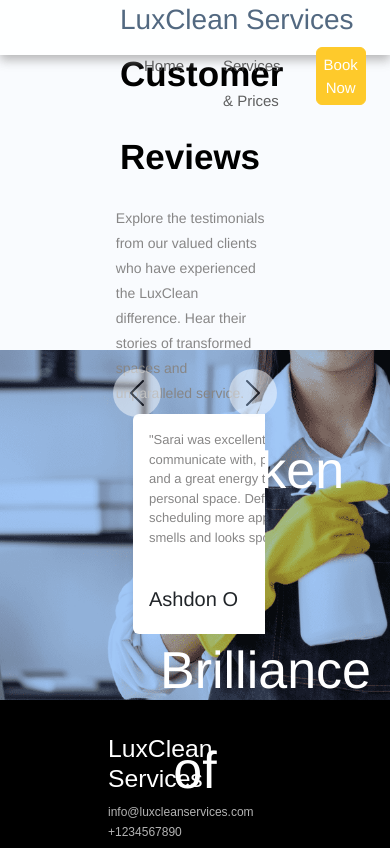
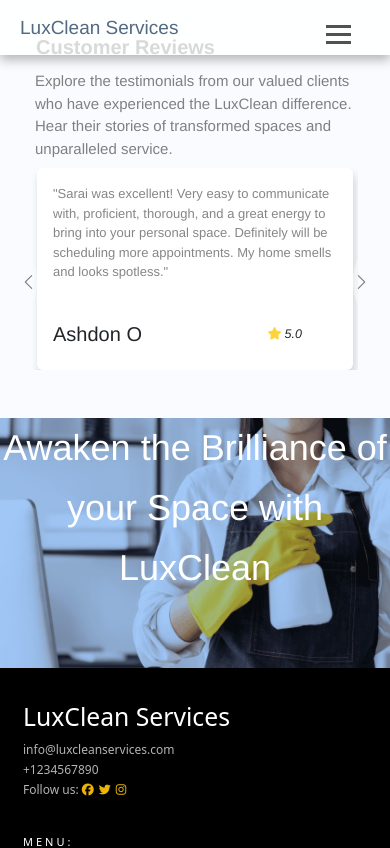
Before and after one commit to SotaogDemo/luxcleanservice-application, an Angular app: page /reviews in a window 390 px wide. Shown: the top 848 px of the page. Built offline with nearby package versions, Linux system fonts and the light colour scheme.

Commit message:
code sanitation and mobile responsiveness added on home page

```diff
--- a/src/app/components/faq/faq.component.scss
+++ b/src/app/components/faq/faq.component.scss
@@ -98,3 +98,45 @@
   color:#f0f0f0
 
 }
+
+
+@media only screen and (max-width: 767px) {
+  .container {
+    padding: 0 20px; /* Reduce padding for smaller screens */
+  }
+
+  .faq-section {
+    font-size: 16px; /* Decrease font size for smaller screens */
+    line-height: 24px; /* Adjust line height for smaller screens */
+  }
+
+  .faq-item {
+    margin: 10px 0; /* Reduce vertical margin for smaller screens */
+    border-bottom: none; /* Remove border bottom for smaller screens */
+  }
+
+  .question {
+    padding: 10px 0; /* Reduce vertical padding for smaller screens */
+  }
+
+  .question h3 {
+    font-size: 16px; /* Decrease font size for smaller screens */
+  }
+
+  .card-t {
+    margin: 20px; /* Adjust margin for smaller screens */
+  }
+
+  .question-fq {
+    font-size: 20px; /* Adjust font size for smaller screens */
+  }
+
+  .question-dt {
+    font-size: 14px; /* Adjust font size for smaller screens */
+  }
+
+  .col-md-6 {
+    text-align: center; /* Center align content on smaller screens */
+    margin-bottom: 20px; /* Add margin bottom for smaller screens */
+  }
+}
--- a/src/app/components/footer/footer.component.html
+++ b/src/app/components/footer/footer.component.html
@@ -1,16 +1,16 @@
 <footer class="footer-bs">
-    <div class="row" style="padding-left:120px; padding-right:120px;">
-      <div class="col-md-3 footer-brand animated fadeInLeft" style="padding-left:0px;">
-          <h2>LuxClean Services</h2>
-            <p style="margin-bottom: 2px;">info@luxcleanservices.com</p>
-            <p>+1234567890</p>
-            <p>Follow us: <a href="#"><i class="fa-brands fa-facebook" style="color: rgba(236, 181, 2, 1); margin-right: 5px"></i></a>
-                <a href="#"><i class="fa-brands fa-x-twitter" style="color: rgba(236, 181, 2, 1); margin-right: 5px"></i></a>
-                <a href="#"><i class="fa-brands fa-instagram" style="color: rgba(236, 181, 2, 1); margin-right: 5px"></i></a></p>
+    <div class="row footer-row">
+        <div class="col-md-3 footer-brand">
+            <h2>LuxClean Services</h2>
+            <p class="contact-info">info@luxcleanservices.com</p>
+            <p class="contact-info">+1234567890</p>
+            <p class="social-icons">Follow us: <a href="#"><i class="fa-brands fa-facebook"></i></a>
+                <a href="#"><i class="fa-brands fa-twitter"></i></a>
+                <a href="#"><i class="fa-brands fa-instagram"></i></a></p>
         </div>
-      <div class="col-md-4 footer-nav animated fadeInUp">
-          <h4>Menu: </h4>
-          <div class="col-md-6">
+        <div class="col-md-4 footer-nav">
+            <h4>Menu: </h4>
+            <div class="col-md-6">
                 <ul class="pages">
                     <li><a href="/">Home</a></li>
                     <li><a href="/service">Services</a></li>
@@ -19,7 +19,7 @@
             </div>
         </div>
     </div>
-    <div style="text-align: center; color:rgba(255,255,255,0.70);">
+    <div class="footer-text">
         <h6>Copyright © 2024, All rights reserved.</h6>
     </div>
 </footer>
--- a/src/app/components/footer/footer.component.scss
+++ b/src/app/components/footer/footer.component.scss
@@ -1,7 +1,3 @@
-:host {
-  font-family: Arial, Helvetica, sans-serif; /* Fallback font families */
-}
-
 .footer-bs {
   background-color: black;
   padding: 24px 0px;
@@ -50,3 +46,41 @@
 @media (min-width: 768px) {
 .footer-bs .footer-nav, .footer-bs .footer-social, .footer-bs .footer-ns { border-left:solid 1px rgba(255,255,255,0.10); }
 }
+
+/* Add new CSS classes for styling */
+.contact-info {
+  margin-bottom: 2px;
+  font-size: 12px;
+  color: rgba(255, 255, 255, 0.70);
+}
+
+.social-icons a {
+  color: rgba(236, 181, 2, 1);
+  margin-right: 5px;
+}
+
+.footer-text {
+  text-align: center;
+  color: rgba(255, 255, 255, 0.70);
+  margin-top: 20px;
+}
+
+.row{
+  width: 100%;
+}
+
+/* Media query for mobile responsiveness */
+@media (max-width: 767px) {
+  .footer-row {
+      padding-left: 10px;
+      padding-right: 10px;
+  }
+
+  .footer-bs{
+    height: 390px !important;
+  }
+
+  .footer-brand, .footer-nav {
+      padding-left: 0px;
+  }
+}
--- a/src/app/components/home/home.component.html
+++ b/src/app/components/home/home.component.html
@@ -1,86 +1,38 @@
 <div class="landing-image">
-  <div class="landing-content cont" [@slideDown]>
+  <div class="landing-content cont">
     <h1 class="company-name2">Welcome to a</h1>
     <h1 class="company-name1">Cleaner Home!</h1>
-    <h4 class="company-text">LuxClean is the premier cleaning service in your local area.
-      We offer reliable and high-quality cleaning services across the city.</h4>
+    <h4 class="company-text">LuxClean is the premier cleaning service in your local area. We offer reliable and high-quality cleaning services across the city.</h4>
     <h4 class="company-number">Call us at +1234567890</h4>
-    <span routerLink="/book-now" class="book-now-btn" >Book a Service</span>
+    <span class="book-now-btn" routerLink="/book-now">Book a Service</span>
   </div>
 </div>
-<div>
 
-</div>
-
-<div class="about-us-container" style="background: rgba(249, 251, 254, 1);">
+<div class="about-us-container">
     <div class="row">
-        <div class="col-md-6">
-          <div class="container" style="padding-left: 0px; height: 500px; background: rgba(249, 251, 254, 1);">
-            <div class="box A" style="padding-left: 0px"></div>
+        <div class="col-md-6 col-sm-12">
+          <div class="container">
+            <div class="box A ml-5"></div>
             <div class="box B shadow p-3 mb-5 bg-white rounded">
-              <div class="row" style="text-align: center; padding-bottom: 0px; margin-bottom: 0px; color: rgba(81, 101, 123, 1);">
-                <H1 style="padding-bottom: 0px;">20+</H1>
-                <div class="w-100" style="text-align: center; padding-bottom: 0px; margin-bottom: 0px; color: rgba(81, 101, 123, 1);"></div>
-                <h4>Years of Service</h4>
-              </div>
-
-
-              </div>
-            <div class="box C shadow p-3 mb-5 bg-white rounded">
-              <div class="row" style="text-align: center; padding-bottom: 0px; margin-bottom: 0px; color: rgba(81, 101, 123, 1);">
-                <H1 style="padding-bottom: 0px;">300+</H1>
-                <div class="w-100" style="text-align: center; padding-bottom: 0px; margin-bottom: 0px; color: rgba(81, 101, 123, 1);"></div>
-                <h4>Happy Clients</h4>
+              <div class="row box-content">
+                <h1 class="first-line">20+</h1>
+                <h4 class="first-line">Years of Service</h4>
               </div>
             </div>
-
+            <div class="box C shadow p-3 mb-5 bg-white rounded">
+              <div class="row box-content">
+                <h1 class="first-line">300+</h1>
+                <h4 class="first-line">Happy Clients</h4>
+              </div>
+            </div>
             <div class="box D"></div>
           </div>
         </div>
-        <div class="col-md-6" style="margin-top:20px">
-            <h2 style="font-family: Helvetica;
-            font-size: 17px;
-            font-weight: 400;
-            line-height: 35px;
-            letter-spacing: 0em;
-            text-align: left;
-            color: rgba(81, 101, 123, 1);
-            ">___ About us ___</h2>
-            <h1 style="font-family: Helvetica;
-            font-size: 45px;
-            font-weight: 400;
-            line-height: 35px;
-            letter-spacing: 0em;
-            text-align: left;
-            ;">
-              Why will you Choose
-            </h1>
-            <h1 style="font-family: Helvetica;
-            padding-top: 20px;
-            font-size: 45px;
-            font-weight: 400;
-            line-height: 35px;
-            letter-spacing: 0em;
-            text-align: left;
-            ;">our Services?</h1>
-            <p style="font-family: Helvetica;
-            font-size: 15px;
-            padding-top: 20px;
-            font-weight: 400;
-            line-height: 25px;
-            letter-spacing: 0em;
-            text-align: left;
-            color: rgba(135, 134, 134, 1);
-            ">Efficient, Friendly, Residential & Commercial Cleaners. Your </p>
-            <p style="font-family: Helvetica;
-            font-size: 15px;
-            font-weight: 400;
-            line-height: 0px;
-            letter-spacing: 0em;
-            text-align: left;
-            padding-bottom: 18px;
-            color: rgba(135, 134, 134, 1);
-            ">Satisfaction is guaranteed.</p>
+        <div class="col-md-6  col-sm-12 about-us-content">
+            <h2 class="about-us-heading">___ About us ___</h2>
+            <h1 class="service-why-choose-heading">Why will you Choose</h1>
+            <h1 class="service-why-choose-subheading">our Services?</h1>
+            <p class="service-description">Efficient, Friendly, Residential & Commercial Cleaners. Your Satisfaction is guaranteed.</p>
             <div>
               <label for="checkbox1" class="form-check-label">
                 <span id="checkbox1" class="custom-checkbox checked"></span>
@@ -111,13 +63,11 @@
                 7 days a week service
               </label>
             </div>
-            <button class="btn btn-warning" routerLink="/service" style="margin-top: 20px; color: #FFF" >View Details</button>
+            <button class="btn btn-warning view-details-btn" routerLink="/service">View Details</button>
         </div>
     </div>
-
 </div>
 
-
-<app-faq ></app-faq>
+<app-faq></app-faq>
 
 <app-reviews></app-reviews>
--- a/src/app/components/home/home.component.scss
+++ b/src/app/components/home/home.component.scss
@@ -12,17 +12,12 @@
 .landing-content {
   position: relative;
   top: 61%;
-
   transform: translateY(-50%);
   text-align: left;
 }
 
-.cont{
+.cont {
   margin-left: 120px;
-}
-
-.navitem{
-  color: rgba(81, 101, 123, 1);
 }
 
 .company-name1 {
@@ -37,8 +32,7 @@
   padding-top: 20px;
 }
 
-
-.company-name2{
+.company-name2 {
   font-family: Helvetica;
   font-size: 70px;
   font-weight: 400;
@@ -58,13 +52,13 @@
   border-radius: 4px;
   cursor: pointer;
   vertical-align: middle;
+}
 
-
-}
 .custom-checkbox.checked {
   background-color: rgba(236, 181, 2, 1);
   border-color: rgba(236, 181, 2, 1);
 }
+
 .custom-checkbox.checked::after {
   content: '\2714'; /* Unicode checkmark symbol */
   color: #fff;
@@ -75,7 +69,7 @@
   display: block;
 }
 
-.form-check-label{
+.form-check-label {
   font-family: Helvetica;
   font-size: 14px;
   font-weight: 400;
@@ -83,25 +77,21 @@
   letter-spacing: 0em;
   text-align: left;
   color: rgba(81, 101, 123, 1);
-
 }
-
 
 .company-text {
   padding-top: 20px;
   width: 540px;
-  //height: 70px;
   font-family: Helvetica;
   font-size: 18px;
   font-weight: 500;
   line-height: 30px;
-  // letter-spacing: 0em;
   text-align: left;
   color: rgba(81, 101, 123, 1);
   position: relative;
 }
 
-.company-number{
+.company-number {
   padding-top: 25px;
   width: 297px;
   position: relative;
@@ -119,10 +109,7 @@
   font-size: 16px;
   font-weight: 400;
   line-height: 35px;
-  padding-top: 10px;
-  padding-right:  12px;
-  padding-left:  12px;
-  padding-bottom: 10px;
+  padding: 10px 12px;
   border-radius: 11px;
   gap: 6px;
   top: 14px;
@@ -131,7 +118,12 @@
   background-color: rgba(236, 181, 2, 1);
 }
 
-.A{
+.book-now-btn:hover {
+  background-color: #F5F5F5;
+  color: rgba(236, 181, 2, 1);
+}
+
+.A {
   background-image: url('/assets/home-images/A.jpg');
   background-size: cover;
   background-position: center;
@@ -139,15 +131,14 @@
   height: 370px;
 }
 
-.B{
+.B {
   width: 230px;
   height: 100px;
   border-radius: 12px;
   box-shadow: 2px 2px 20px 1px rgba(0, 0, 0, 0.1);
 }
 
-
-.D{
+.D {
   background-image: url('/assets/home-images/D.jpg');
   background-size: cover;
   background-position: center;
@@ -157,7 +148,7 @@
   top: -67%;
 }
 
-.C{
+.C {
   width: 230px;
   height: 100px;
   border-radius: 12px;
@@ -165,74 +156,187 @@
   margin-top: 20px;
 }
 
-
-
-.book-now-btn:hover {
-  background-color: #F5F5F5; /* Change background color on hover */
-  color: rgba(236, 181, 2, 1);
+.col-md-6 {
+  height: 550px;
 }
 
-// About Us:
+.container {
+  margin-top: 20px;
+  background-color: #fff;
+  margin-left: 120px;
+  display: grid;
+  grid-template-columns: 250px 250px;
+  max-height: 100%;
 
-// .about-us-container {
-//   overflow: hidden;
-//   background-color: #F5F5F5; /* Plain background color */
-//   background-size: cover;
-//   text-align: center;
-//   padding-top: 10px;
-// }
+  .box{
+    background-color: #333;
+    padding: 20px;
+    border-radius: 10px;
+    color: #fff;
+    display: flex;
+    align-items: center;
+    justify-content: center;
+    font-size: 40px;
+    font-family: sans-serif;
+  }
+}
 
+.about-us-content {
+  overflow: hidden;
+  padding: 20px;
+  padding-left: 0px;
+}
 
-html, body {
-  height: 100%;
-  width: 100%;
-  margin: 0px;
-  padding: 0px;
-  overflow-x: hidden;
+.about-us-container h2 {
+  margin-bottom: 20px;
+  color: #364F6B;
+}
+
+.about-us-container p {
+  font-size: 120%;
+  color: #000;
+}
+
+.view-details-btn {
+  margin-top: 20px;
+  color: #FFF;
 }
 
 
-.col-md-6{
-  height: 550px;
+.service-description{
+  font-family: Helvetica; font-size: 15px !important; padding-top: 20px; font-weight: 400; line-height: 25px; letter-spacing: 0em; text-align: left; color: rgba(135, 134, 134, 1) !important;
 }
-.container{
-  margin-top: 20px;
-  background-color:#fff;
-  margin-left: 120px;
-  display:grid;
-  grid-template-columns: 250px 250px;
-  //grid-row: 1000px 1000px;
-  //grid-column-gap: 20px;
-  //rid-row-gap: 20px;
-  .box{
-    background-color:#333;
-    padding:20px;
-    border-radius:10px;
-    color:#fff;
-    display:flex;
-    align-items:center;
-    justify-content:center;
-    font-size:40px;
-    font-family:sans-serif;
+
+.service-why-choose-heading{
+  font-family: Helvetica; font-size: 45px; font-weight: 400; line-height: 35px; letter-spacing: 0em; text-align: left;
+}
+
+
+.service-why-choose-subheading{
+  font-family: Helvetica; padding-top: 20px; font-size: 45px; font-weight: 400; line-height: 35px; letter-spacing: 0em; text-align: left;
+}
+
+
+.about-us-heading{
+  font-family: Helvetica; font-size: 17px; font-weight: 400; line-height: 35px; letter-spacing: 0em; text-align: left; color: rgba(81, 101, 123, 1);
+}
+
+
+
+.box-content{
+  .first-line{
+    text-align: center; padding-bottom: 0px; margin-bottom: 0px; color: rgba(81, 101, 123, 1);
   }
 
 }
 
 
 
-.about-us-content {
-  overflow: hidden;
-  padding: 20px;
-  padding-left: 0px
+
+@media only screen and (max-width: 767px) {
+  .landing-content {
+    margin-left: 0; /* Reset margin */
+    padding: 0 20px; /* Add padding for better readability */
+    top: 69%;
   }
 
-.about-us-container h2 {
-  margin-bottom: 20px;
-  color: #364F6B; /* Heading color */
+  .landing-image {
+    height: 286px; /* Adjust height for responsive behavior */
   }
 
-.about-us-container p {
-  font-size: 120%;
-  color: #000; /* Paragraph color */
-  // margin-bottom: 20px; /* Add bottom margin for spacing between paragraphs */
+  .cont {
+    margin-left: 0; /* Reset margin */
   }
+
+  .company-name1,
+  .company-name2 {
+    font-size: 18px; /* Decrease font size for smaller screens */
+    line-height: 0px; /* Adjust line height */
+  }
+
+  .company-text {
+    width: auto; /* Allow text to wrap on smaller screens */
+    font-size: 13px;
+    padding-top: 20px;
+    //width: 540px;
+    font-family: Helvetica;
+   // font-size: 18px;
+   margin-bottom: 0px;
+    font-weight: 500;
+    line-height: 21px;
+    text-align: left;
+    color: #51657b;
+    position: relative;
+  }
+
+  .company-number {
+    width: auto; /* Allow text to wrap on smaller screens */
+    padding-top: 0px;
+    font-size: 12px;
+    font-weight: 550;
+  }
+
+  .book-now-btn {
+    font-size: 12px;
+    padding: 8px 10px;
+    top: -9%;
+  }
+
+  .container {
+    margin-left: 0; /* Reset margin */
+    grid-template-columns: 45% 45%;
+    gap: 10%;
+  }
+
+  .col-md-6 {
+    height: auto; /* Adjust height for smaller screens */
+    width: 100%;
+    max-width: 400px;
+  }
+
+
+
+
+  .box {
+    width: 100%; /* Make boxes take full width on smaller screens */
+    margin-bottom: 20px; /* Add margin between boxes */
+  }
+
+  .A, .D{
+    display: none !important;
+  }
+
+  .C{
+    margin-top: 0px;
+  }
+
+  .box-content {
+    text-align: center; /* Center box content */
+  }
+
+  .about-us-content {
+    padding: 0 20px; /* Add padding for better readability */
+  }
+
+  .row{
+    max-width: 100%;
+  }
+
+  .service-description,
+  .service-why-choose-heading{
+    font-size: 25px;
+  }
+  .service-why-choose-subheading{
+    font-size: 25px;
+    line-height: 0px;
+  }
+  .about-us-heading {
+    font-size: 22px; /* Decrease font size for smaller screens */
+  }
+
+
+  .view-details-btn {
+    font-size: 14px; /* Decrease font size for smaller screens */
+    padding: 8px 10px; /* Adjust padding for smaller screens */
+  }
+}
--- a/src/app/components/navbar/navbar.component.html
+++ b/src/app/components/navbar/navbar.component.html
@@ -1,10 +1,15 @@
 <nav class="navbar">
   <div class="navbar-container container">
-      <ul class="menu-items">
-          <li><a href="/" class="navitem">Home</a></li>
-          <li><a href="/service" class="navitem">Services & Prices</a></li>
-          <button class="btn btn-warning btnz"><a href="/book-now" style="color: #fff;">Book Now</a></button>
-      </ul>
-      <h5 class="logo" routerLink="/" (click)="reloadPage()">LuxClean Services</h5>
+    <h5 class="logo" routerLink="/" (click)="reloadPage()">LuxClean Services</h5>
+    <button class="hamburger" (click)="toggleMenu()" [ngClass]="{ 'active': isMenuOpen }">
+      <span class="bar"></span>
+      <span class="bar"></span>
+      <span class="bar"></span>
+    </button>
+    <ul class="menu-items" [ngClass]="{ 'active': isMenuOpen }">
+      <li><a routerLink="/" class="navitem">Home</a></li>
+      <li><a routerLink="/service" class="navitem">Services & Prices</a></li>
+      <li><a routerLink="/book-now" class="navitem">Book Now</a></li>
+    </ul>
   </div>
 </nav>
--- a/src/app/components/navbar/navbar.component.scss
+++ b/src/app/components/navbar/navbar.component.scss
@@ -150,3 +150,95 @@
   font-size: 18px;
   cursor: pointer;
 }
+
+
+
+/* Hamburger menu styles */
+.hamburger {
+  //display: none; /* Initially hide the hamburger menu button */
+  position: absolute;
+  top: 10px;
+  right: 10px;
+  z-index: 999; /* Ensure hamburger icon stays above other content */
+  background: none;
+  border: none;
+  cursor: pointer;
+  padding: 10px;
+}
+
+.hamburger.active .bar:nth-child(1) {
+  transform: translateY(6px) rotate(45deg);
+}
+
+.hamburger.active .bar:nth-child(2) {
+  opacity: 0;
+}
+
+.hamburger.active .bar:nth-child(3) {
+  transform: translateY(-6px) rotate(-45deg);
+}
+
+.bar {
+  display: block;
+  width: 25px;
+  height: 3px;
+  background-color: #333;
+  margin: 5px auto;
+  transition: transform 0.3s ease, opacity 0.3s ease;
+}
+
+/* Media query for mobile devices */
+@media only screen and (max-width: 767px) {
+  .navbar-container {
+    position: relative;
+  }
+
+  .menu-items {
+    display: none; /* Hide the menu items by default on small screens */
+    position: absolute;
+    top: calc(100% + 10px); /* Position the menu below the hamburger icon */
+    right: 0;
+    background-color: #fff; /* Background color for the menu */
+    box-shadow: 0 2px 4px rgba(0, 0, 0, 0.1); /* Add shadow for the menu */
+    z-index: 998; /* Ensure menu stays above other content */
+    width: 100%;
+  }
+
+  .logo{
+    //order: 1;
+    //width: 301px;
+    height: 35px;
+    top: 2px;
+    margin-left: 0px;
+    font-family: Helvetica;
+    font-size: 19px;
+    font-weight: 400;
+    line-height: 35px;
+    letter-spacing: 0em;
+    text-align: left;
+    position: relative;
+    margin-bottom: 5px;
+    cursor: pointer;
+
+  }
+
+  .container{
+      margin-left: 20px;
+      margin-right:10px;
+
+  }
+
+  .menu-items.active {
+    display: block;
+    min-height: 267%;
+  }
+
+  .menu-items li {
+    text-align: center;
+  }
+
+  .menu-items a {
+    display: block;
+    padding: 10px 0;
+  }
+}
--- a/src/app/components/navbar/navbar.component.ts
+++ b/src/app/components/navbar/navbar.component.ts
@@ -22,6 +22,12 @@
     this.router.navigate(['/service'])
   }
 
+  isMenuOpen: boolean = false;
+
+  toggleMenu() {
+    this.isMenuOpen = !this.isMenuOpen;
+  }
+
   reloadPage(): void {
     this.location.replaceState('/'); // Navigate to the current route (home in this case)
     window.location.reload(); // Reload the page
--- a/src/app/components/reviews/reviews.component.html
+++ b/src/app/components/reviews/reviews.component.html
@@ -1,27 +1,14 @@
-<div class="testimonial-slider" style="height: 350px; padding-bottom: 0px">
+
+
+
+<div class="testimonial-slider">
   <div id="carouselExampleControls" class="carousel carousel-dark">
-    <div class="container-fluid">
+    <div class="container">
       <div class="row">
-        <div class="col-md-4" style="padding-left: 0px;">
+        <div class="col-md-4">
           <div class="testimonial-title">
-            <h2 class="fw-bold display-6" style="font-family: Helvetica;
-            color:black;
-            font-size: 35px;
-            font-weight: 300;
-            line-height: 83px;
-            letter-spacing: 0em;
-            text-align: left;
-            ">Customer Reviews</h2>
-            <h2 style="font-family: Helvetica;
-            font-size: 14px;
-            font-weight: 200;
-            line-height: 25px;
-            letter-spacing: 0em;
-            text-align: left;
-            color: rgba(135, 134, 134, 1)">
-              Explore the testimonials from our valued clients who have experienced the LuxClean difference.
-              Hear their stories of transformed spaces and unparalleled service.
-            </h2>
+            <h2 class="fw-bold display-6">Customer Reviews</h2>
+            <h2 class="tempo">Explore the testimonials from our valued clients who have experienced the LuxClean difference. Hear their stories of transformed spaces and unparalleled service.</h2>
           </div>
           <button class="carousel-control-prev" type="button" data-bs-target="#carouselExampleControls" data-bs-slide="prev">
             <span class="carousel-control-prev-icon" aria-hidden="true"></span>
@@ -33,6 +20,8 @@
           </button>
         </div>
         <div class="col-md-8">
+          <div class="carousel-inner">
+            <!-- Your carousel items -->
             <div class="carousel-inner">
               <div class="carousel-item active">
                   <div class="card" style="height: 220px; width: 280px;">
@@ -130,6 +119,7 @@
         </div>
       </div>
     </div>
+  </div>
 <div class="landing-image">
-  <h1 class="company-name1" style="padding: 70px 160px 50px; color: white">Awaken the Brilliance of your Space with LuxClean</h1>
+  <h1 class="company-name1">Awaken the Brilliance of your Space with LuxClean</h1>
 </div>
--- a/src/app/components/reviews/reviews.component.scss
+++ b/src/app/components/reviews/reviews.component.scss
@@ -77,3 +77,68 @@
     left: 5em;
   }
 }
+
+
+
+/* Your existing CSS */
+
+/* Additional CSS for responsiveness */
+
+@media (max-width: 767px) {
+  .testimonial-slider {
+    padding: 2em 20px 3em; /* Adjust padding for smaller screens */
+  }
+  .testimonial-title {
+    color: #000; /* Change text color for better visibility */
+  }
+  .testimonial-title h2 {
+    font-size: 20px; /* Decrease font size for smaller screens */
+    line-height: 1.5; /* Adjust line height for smaller screens */
+  }
+  .card {
+    margin: 0 5px; /* Adjust margin for smaller screens */
+    height: auto /* Change height to auto for responsiveness */ !important;
+    width: auto !important;
+  }
+  .carousel-control-prev,
+  .carousel-control-next {
+    top: 74%; /* Center align carousel controls vertically */
+    transform: translateY(-50%);
+    width: 17px;
+  }
+
+  .tempo{
+    font-size: 15px !important;
+    font-weight: 200;
+    color: grey;
+  }
+  .company-name1 {
+    font-size: 36px; /* Decrease font size for smaller screens */
+    line-height: 60px; /* Adjust line height */
+    text-align: center;
+    color: #fff;
+  }
+
+
+
+.landing-image {
+  height: 250px;
+}
+}
+
+@media (min-width: 768px) {
+  .carousel-inner {
+    padding: 1em; /* Add padding for better layout */
+  }
+  .carousel-control-prev,
+  .carousel-control-next {
+    left: 1em; /* Adjust position of carousel controls */
+    top: 95%; /* Adjust top position of carousel controls */
+    transform: translateY(-50%);
+  }
+  .carousel-control-next {
+    left: 5em; /* Adjust left position of next carousel control */
+  }
+
+
+}
```
Lines whose indentation alone changed are shown as unchanged.
